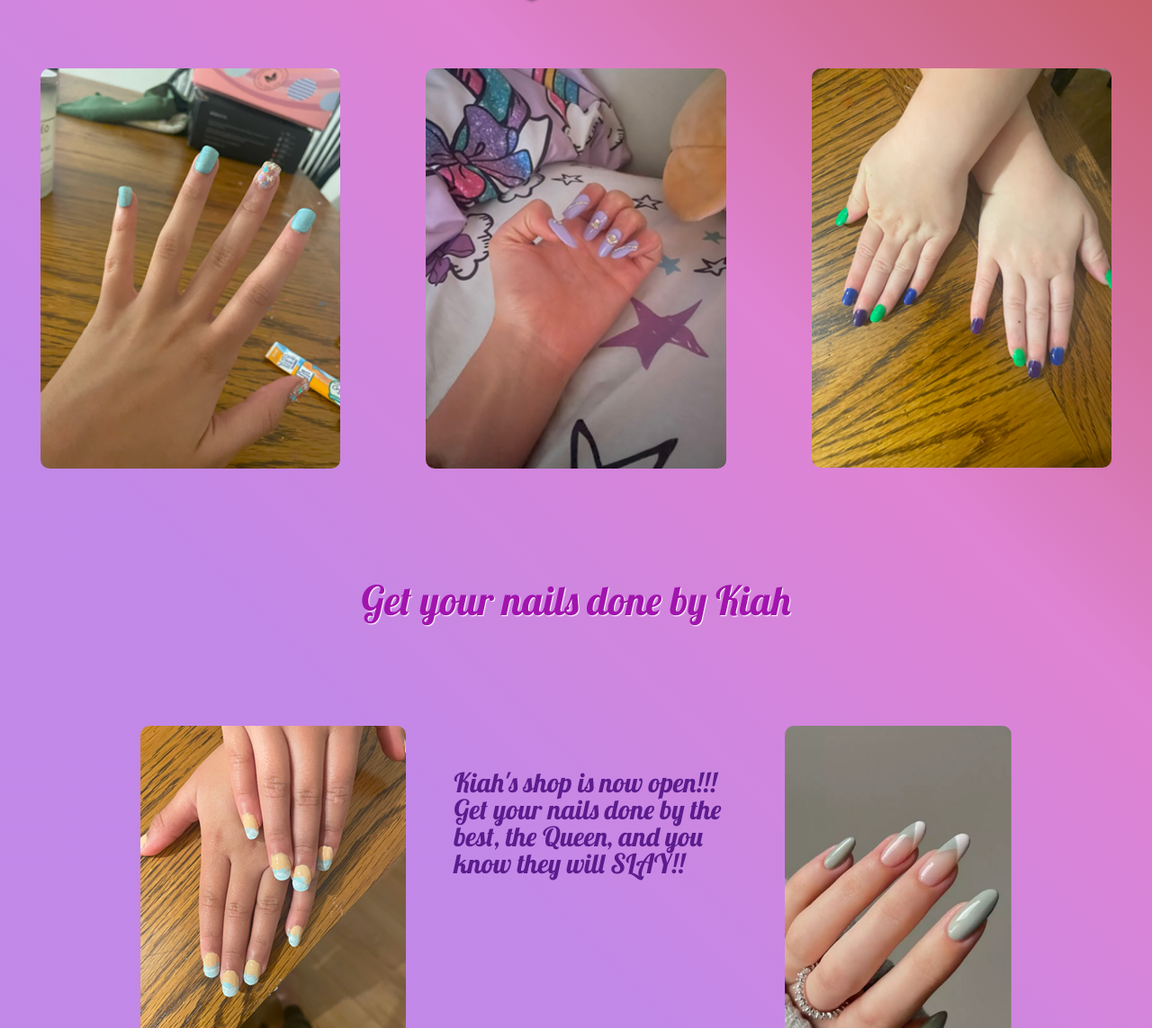
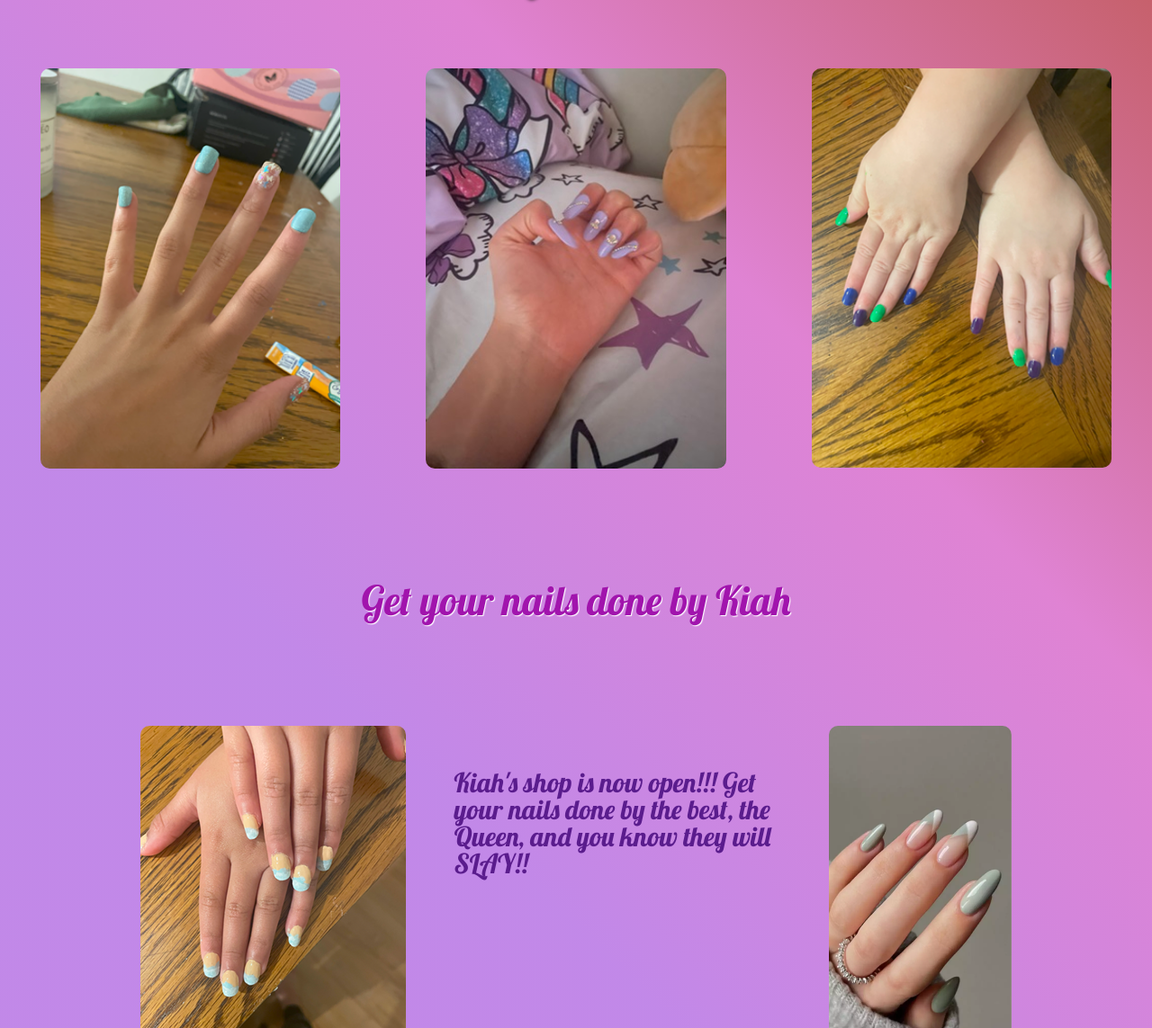
Before and after one commit to KingLC01/Birthday-invite, a plain HTML site: page index.html in a window 1280 px wide. Shown: the part 157-1300 px from the top of the page at 90% size. Drawn offline with Linux system fonts and the light colour scheme.

Commit message:
Update styles.css

```diff
--- a/assets/css/styles.css
+++ b/assets/css/styles.css
@@ -161,7 +161,7 @@ img.image-four {
   }
 
 img.image-five {
-    width: 26%;
+    width: 21%;
     border-radius: 10px;
 }
 
```
